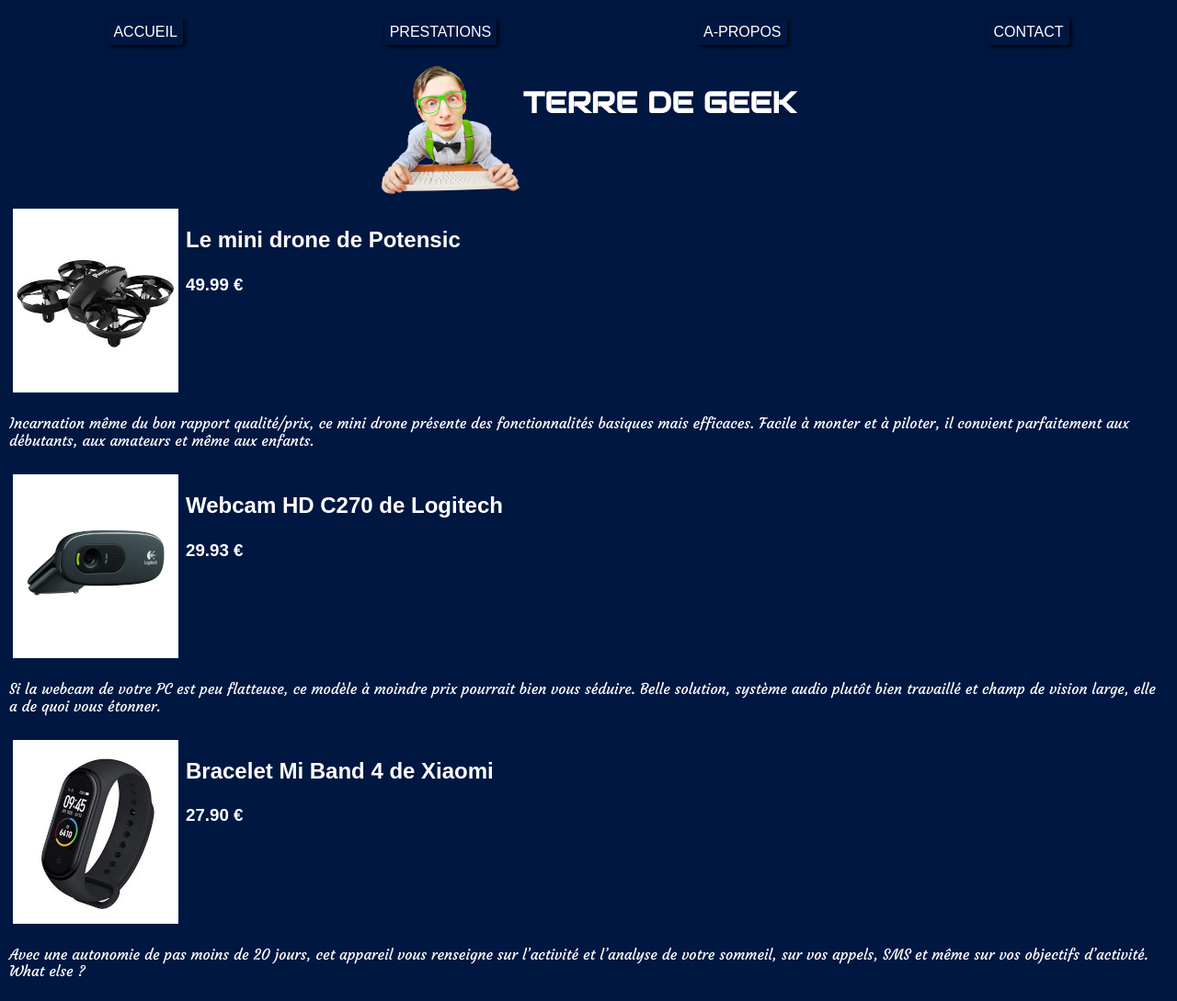
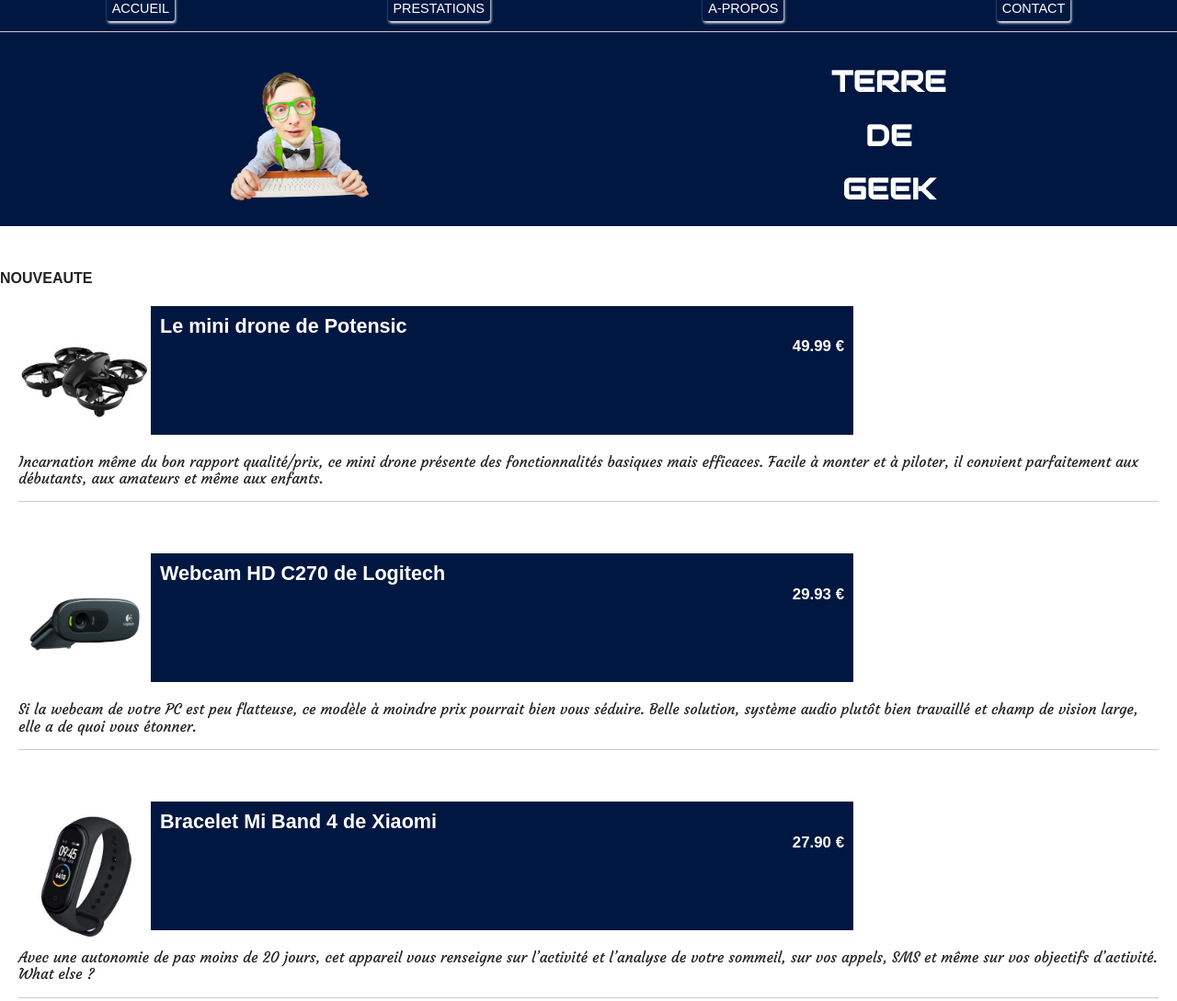
Before and after one commit to Fly-76/TerreDeGeek, a website built with Parcel: page index.html in a window 1280 px wide. Shown: the top 1089 px of the page at 92% size. Built offline with nearby package versions, Linux system fonts and the light colour scheme.

Commit message:
enhanced design

```diff
--- a/css/main.css
+++ b/css/main.css
@@ -87,56 +87,111 @@
    Author's custom styles
    ========================================================================== */
 
-/* main theme White over Blue */
 * {
-  background-color: #001741;
-  color: #ffffff;
   font-family: 'Arial', sans-serif;
-  padding: 2px;
-  }
+  margin: 0;
+  padding: 0;
+}
 
 ul {
   display: flex;
   list-style-type: none;
   justify-content: space-around;
+  align-items: center;
 }
-nav ul li a {   /* Sélection multible, les a dans les li dans les nav */
+
+nav {
+  background-color: #001741;
+  color: #ffffff;
+  height: 50px;
+  align-items: center;
+}
+
+nav ul li a {
   text-decoration: none;
+  color: #ffffff;
   border: #000000;
   padding:6px ;
-	border-radius:3px;
-	box-shadow:2px 2px 5px #000000;
+  border-radius:3px;
+  font-size: 0.9em;
+	box-shadow:1px 2px 3px #ffffff;
 }
 
 h1,h5 {
   font-family: 'Audiowide', cursive;
+  margin-top: 0.2em;
+  margin-bottom: 0.2em;
 }
 
 p {
-  /* font-family: 'Pacifico', cursive; */
   font-family: 'Courgette', cursive;
+}
+
+h3 {
+  text-align: right;
+}
+
+header {
+  display: flex;
+  margin-bottom: 3em;
+  text-align: center;
 }
 
 footer {
   display: flex;
   justify-content: center;
+  text-align: center;
+  margin-top: 3em;
 }
-
-
 article {
   display: flex;
   flex-direction: column;
+  padding: 20px;
 }
 
+.bluesheme {
+  background-color: #001741;
+  color: #ffffff;
+}
 
+.img {
+  width: auto;
+  height: 50%;
+}
+
+.imgproduct{
+  height: 20vh;
+  width: auto;
+}
+
+.fullCenter {
+	justify-content: center;
+	align-items: center;
+}
 .product {
   display: flex;
 }
 
+.prodprice {
+  height: 15vh;
+  width: 60%;
+  padding: 10px;
+  font-size: 0.9em;
+}
 
 .société {
   display: flex;
-  justify-content: center;
+  justify-content: space-around;
+  align-items: center;
+}
+
+#logo {
+  width: auto;
+  height: auto;
+}
+
+#name {
+
 }
 
 /* ==========================================================================
--- a/index.html
+++ b/index.html
@@ -21,61 +21,79 @@
 <body>
 
   <!-- Display a menu with 4 links to the html pages -->
-  <nav>
+  <nav class="bluesheme">
     <ul>
       <li><a href="index.html">ACCUEIL</a></li>
       <li><a href="service.html">PRESTATIONS</a></li>
       <li><a href="about.html">A-PROPOS</a></li>
       <li><a href="contact.html">CONTACT</a></li>
     </ul>
+    <hr>
   </nav>
 
-  <!-- Display the society's name -->
-  <header>
-    <div class="société">
+  <!-- Display the society's name   -->
+  <header class="bluesheme société">
+    <div id="logo">
       <img src="img/geek.png" alt="logo de la société Terre De Geek">
-      <h1>TERRE DE GEEK</h1>
+    </div>
+    <div class="fullCenter">
+      <h1>TERRE</h1>
+      <h1>DE</h1>
+      <h1>GEEK</h1>
     </div>
   </header>
 
    <!-- Display the 3 products -->
    <main>
+    <section>
+      <h4>NOUVEAUTE</h4>
       <article>
         <div class="product">
-        <a href="product.html"><img src="img/picture1.jpg" alt="photo mini drone Potensic"></a>
-        <div>
+          <div class="img">
+            <a href="product.html"><img class="imgproduct" src="img/picture1.jpg" alt="photo mini drone Potensic"></a>
+          </div>
+          <div class="bluesheme prodprice">
             <h2>Le mini drone de Potensic</h2>
             <h3>49.99 €</h3>
           </div>
         </div>
         <p>Incarnation même du bon rapport qualité/prix, ce mini drone présente des fonctionnalités basiques mais efficaces. Facile à monter et à piloter, il convient parfaitement aux débutants, aux amateurs et même aux enfants.</p>
+        <hr>
       </article>
 
       <article>
         <div class="product">
-        <a href="product.html"><img src="img/picture2.jpg" alt="photo webcam HD C270 de Logitech"></a>
-        <div>
+          <div class="img">
+            <a href="product.html"><img class="imgproduct" src="img/picture2.jpg" alt="photo webcam HD C270 de Logitech"></a>
+          </div>
+          <div class="bluesheme prodprice">
             <h2>Webcam HD C270 de Logitech</h2>
             <h3>29.93 €</h3>
           </div>
         </div>
         <p>Si la webcam de votre PC est peu flatteuse, ce modèle à moindre prix pourrait bien vous séduire. Belle solution, système audio plutôt bien travaillé et champ de vision large, elle a de quoi vous étonner.</p>
+        <hr>
       </article>
 
       <article>
         <div class="product">
-        <a href="product.html"><img src="img/picture3.jpg" alt="photo bracelet Mi Band 4 de Xiaomi"></a>
-        <div>
+          <div class="img">
+            <a href="product.html"><img class="imgproduct" src="img/picture3.jpg" alt="photo bracelet Mi Band 4 de Xiaomi"></a>
+          </div>
+          <div class="bluesheme prodprice">
             <h2>Bracelet Mi Band 4 de Xiaomi</h2>
             <h3>27.90 €</h3>
           </div>
         </div>
         <p>Avec une autonomie de pas moins de 20 jours, cet appareil vous renseigne sur l’activité et l’analyse de votre sommeil, sur vos appels, SMS et même sur vos objectifs d’activité. What else ?</p>
+        <hr>
       </article>
+
+    </section>
   </main>
 
    <!-- Display legal mentions -->
-  <footer>
+  <footer class="bluesheme">
     <h5>© Copyright 2020 Terre2Geek.com<br>
       Tous droits réservés. </h5>
   </footer>
```
Lines whose indentation alone changed are shown as unchanged.
